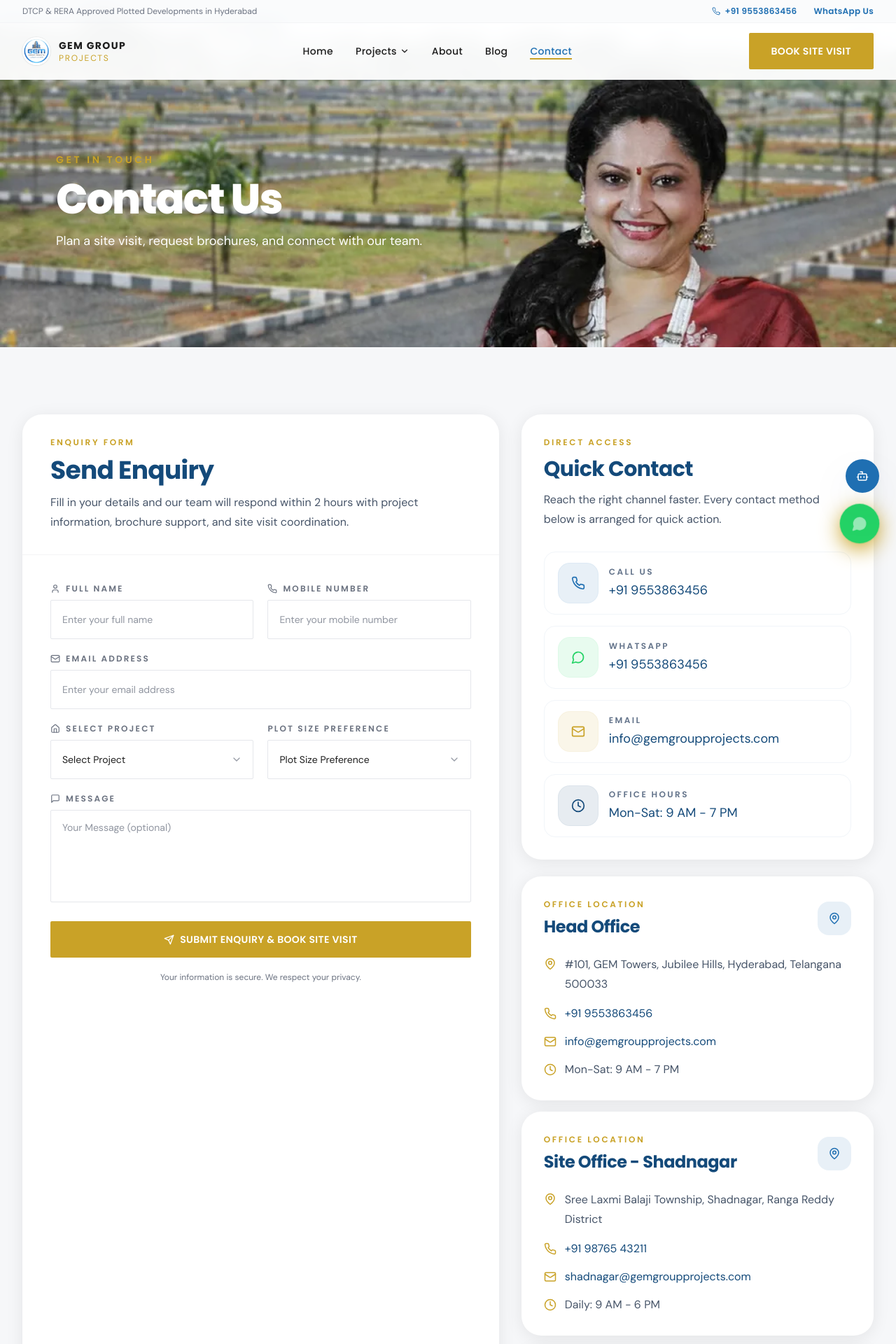
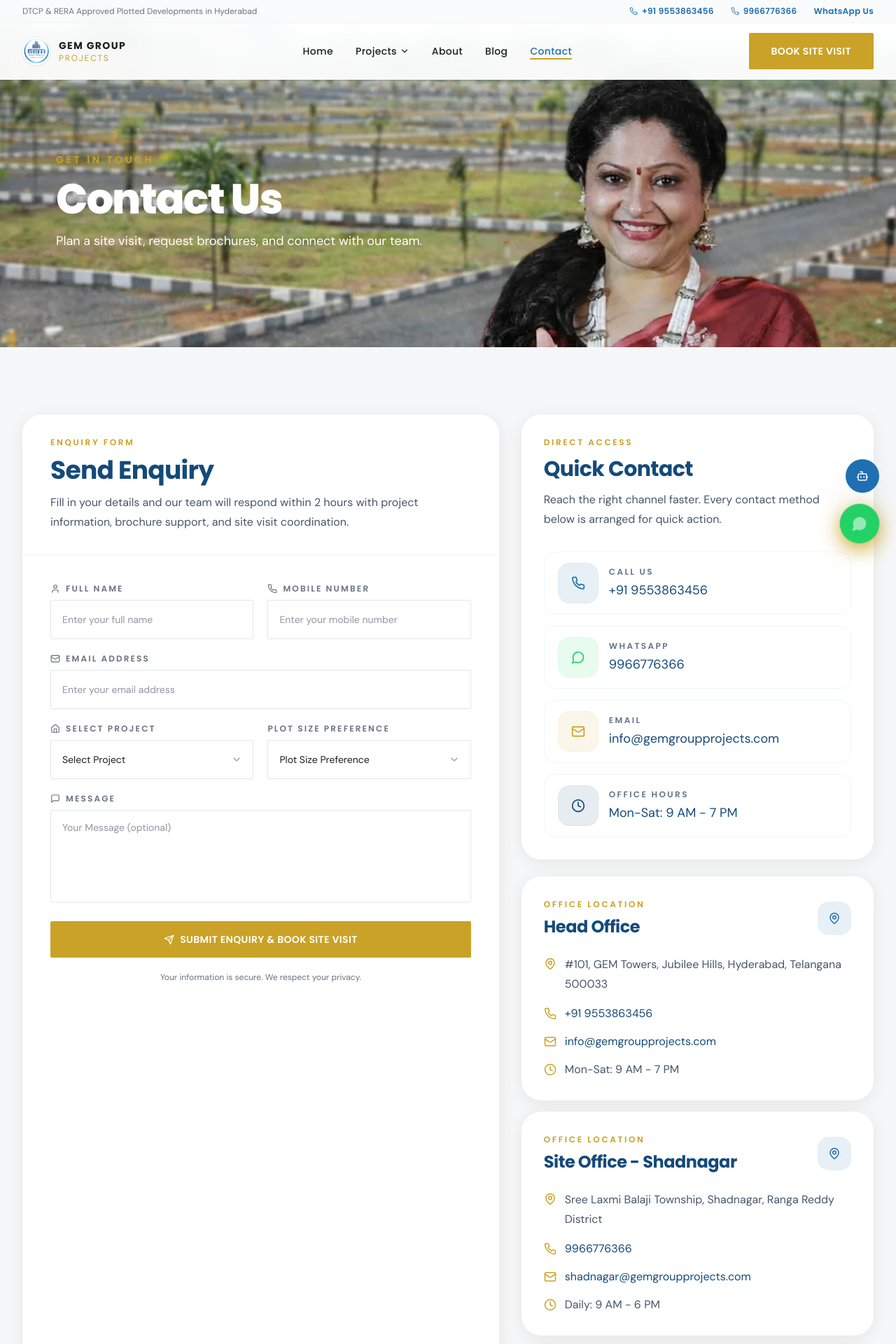
Before and after one commit to sendermail029-cpu/gemgroups, a Next.js app: page /contact in a window 1280 px wide. Shown: the top 1920 px of the page at 70% size. Built offline with nearby package versions, Linux system fonts and the light colour scheme.

Commit message:
Update website contact numbers

```diff
--- a/src/app/contact/page.tsx
+++ b/src/app/contact/page.tsx
@@ -1,7 +1,13 @@
 import type { Metadata } from 'next'
 import { Clock, Mail, MapPin, MessageCircle, Phone } from 'lucide-react'
 import EnquiryForm from '@/components/ui/EnquiryForm'
-import { displayPhoneNumber, getWhatsAppLink, phoneNumber } from '@/lib/utils'
+import {
+  displayPhoneNumber,
+  displaySecondaryPhoneNumber,
+  getWhatsAppLink,
+  phoneNumber,
+  secondaryPhoneNumber,
+} from '@/lib/utils'
 
 export const metadata: Metadata = {
   title: 'Contact GEM Group Projects | Book Site Visit',
@@ -20,14 +26,14 @@ const offices = [
   {
     title: 'Site Office - Shadnagar',
     address: 'Sree Laxmi Balaji Township, Shadnagar, Ranga Reddy District',
-    phone: '+91 98765 43211',
+    phone: displaySecondaryPhoneNumber,
     email: 'shadnagar@gemgroupprojects.com',
     hours: 'Daily: 9 AM - 6 PM',
   },
   {
     title: 'Site Office - Sadashivpet',
     address: 'Infiniti Counti, NH-65 Highway, Sadashivpet, Sangareddy',
-    phone: '+91 98765 43212',
+    phone: displaySecondaryPhoneNumber,
     email: 'sadashivpet@gemgroupprojects.com',
     hours: 'Daily: 9 AM - 6 PM',
   },
@@ -43,7 +49,7 @@ const quickContacts = [
   },
   {
     label: 'WhatsApp',
-    value: displayPhoneNumber,
+    value: displaySecondaryPhoneNumber,
     href: getWhatsAppLink(),
     icon: MessageCircle,
     accent: 'bg-[#25D366]/10 text-[#25D366] ring-[#25D366]/15',
@@ -203,7 +209,7 @@ export default function ContactPage() {
                       <div className="flex items-center gap-3">
                         <Phone size={18} className="shrink-0 text-gold" />
                         <a
-                          href={`tel:${office.phone.replace(/\s/g, '')}`}
+                          href={`tel:${office.phone === displaySecondaryPhoneNumber ? secondaryPhoneNumber : phoneNumber}`}
                           className="font-body text-sm text-primary-deep transition-colors hover:text-primary sm:text-base"
                         >
                           {office.phone}
--- a/src/components/layout/Footer.tsx
+++ b/src/components/layout/Footer.tsx
@@ -1,7 +1,13 @@
 import Image from 'next/image'
 import Link from 'next/link'
 import { MapPin, Phone, Mail, Facebook, Instagram, Youtube, Twitter, MessageCircle } from 'lucide-react'
-import { displayPhoneNumber, getWhatsAppLink, phoneNumber } from '@/lib/utils'
+import {
+  displayPhoneNumber,
+  displaySecondaryPhoneNumber,
+  getWhatsAppLink,
+  phoneNumber,
+  secondaryPhoneNumber,
+} from '@/lib/utils'
 
 export default function Footer() {
   const currentYear = new Date().getFullYear()
@@ -148,11 +154,11 @@ export default function Footer() {
                 {displayPhoneNumber}
               </a>
               <a
-                href="tel:+919876543211"
+                href={`tel:${secondaryPhoneNumber}`}
                 className="flex items-center gap-3 text-sm text-gray-400 transition-colors hover:text-gold"
               >
                 <Phone size={16} className="shrink-0 text-gold" />
-                +91 98765 43211
+                {displaySecondaryPhoneNumber}
               </a>
               <a
                 href="mailto:info@gemgroupprojects.com"
--- a/src/components/layout/Navbar.tsx
+++ b/src/components/layout/Navbar.tsx
@@ -6,7 +6,14 @@ import Image from 'next/image'
 import { usePathname } from 'next/navigation'
 import { motion, AnimatePresence } from 'framer-motion'
 import { Menu, X, Phone, ChevronDown } from 'lucide-react'
-import { cn, displayPhoneNumber, getWhatsAppLink, phoneNumber } from '@/lib/utils'
+import {
+  cn,
+  displayPhoneNumber,
+  displaySecondaryPhoneNumber,
+  getWhatsAppLink,
+  phoneNumber,
+  secondaryPhoneNumber,
+} from '@/lib/utils'
 
 const navLinks = [
   { href: '/', label: 'Home' },
@@ -70,6 +77,15 @@ export default function Navbar() {
             >
               <Phone size={12} />
               {displayPhoneNumber}
+            </a>
+            <a
+              href={`tel:${secondaryPhoneNumber}`}
+              className={cn('flex items-center gap-1.5 text-xs font-semibold font-heading tracking-wide transition-colors',
+                scrolled || !isHome ? 'text-primary' : 'text-gold'
+              )}
+            >
+              <Phone size={12} />
+              {displaySecondaryPhoneNumber}
             </a>
             <a
               href={getWhatsAppLink()}
--- a/src/components/sections/CTASection.tsx
+++ b/src/components/sections/CTASection.tsx
@@ -3,7 +3,7 @@
 import { motion } from 'framer-motion'
 import { useInView } from 'react-intersection-observer'
 import { ArrowRight, Download, Phone } from 'lucide-react'
-import { displayPhoneNumber, getWhatsAppLink, phoneNumber } from '@/lib/utils'
+import { displayPhoneNumber, displaySecondaryPhoneNumber, getWhatsAppLink, phoneNumber } from '@/lib/utils'
 
 export default function CTASection() {
   const { ref, inView } = useInView({ triggerOnce: true, threshold: 0.2 })
@@ -92,7 +92,7 @@ export default function CTASection() {
         >
           {[
             { icon: Phone, label: 'Call Us', value: displayPhoneNumber, href: `tel:${phoneNumber}` },
-            { icon: Phone, label: 'WhatsApp', value: displayPhoneNumber, href: getWhatsAppLink() },
+            { icon: Phone, label: 'WhatsApp', value: displaySecondaryPhoneNumber, href: getWhatsAppLink() },
             { icon: Phone, label: 'Email Us', value: 'info@gemgroupprojects.com', href: 'mailto:info@gemgroupprojects.com' },
           ].map((item) => (
             <a
--- a/src/lib/utils.ts
+++ b/src/lib/utils.ts
@@ -19,9 +19,11 @@ export function formatDate(dateString: string): string {
   })
 }
 
-export const whatsappNumber = process.env.NEXT_PUBLIC_WHATSAPP || '919885524320'
-export const phoneNumber = process.env.NEXT_PUBLIC_PHONE || '+919885524320'
+export const whatsappNumber = process.env.NEXT_PUBLIC_WHATSAPP || '919966776366'
+export const phoneNumber = process.env.NEXT_PUBLIC_PHONE || '+919553863456'
 export const displayPhoneNumber = '+91 9553863456'
+export const secondaryPhoneNumber = '+919966776366'
+export const displaySecondaryPhoneNumber = '9966776366'
 
 export function getWhatsAppLink(message?: string): string {
   const text = encodeURIComponent(
```
